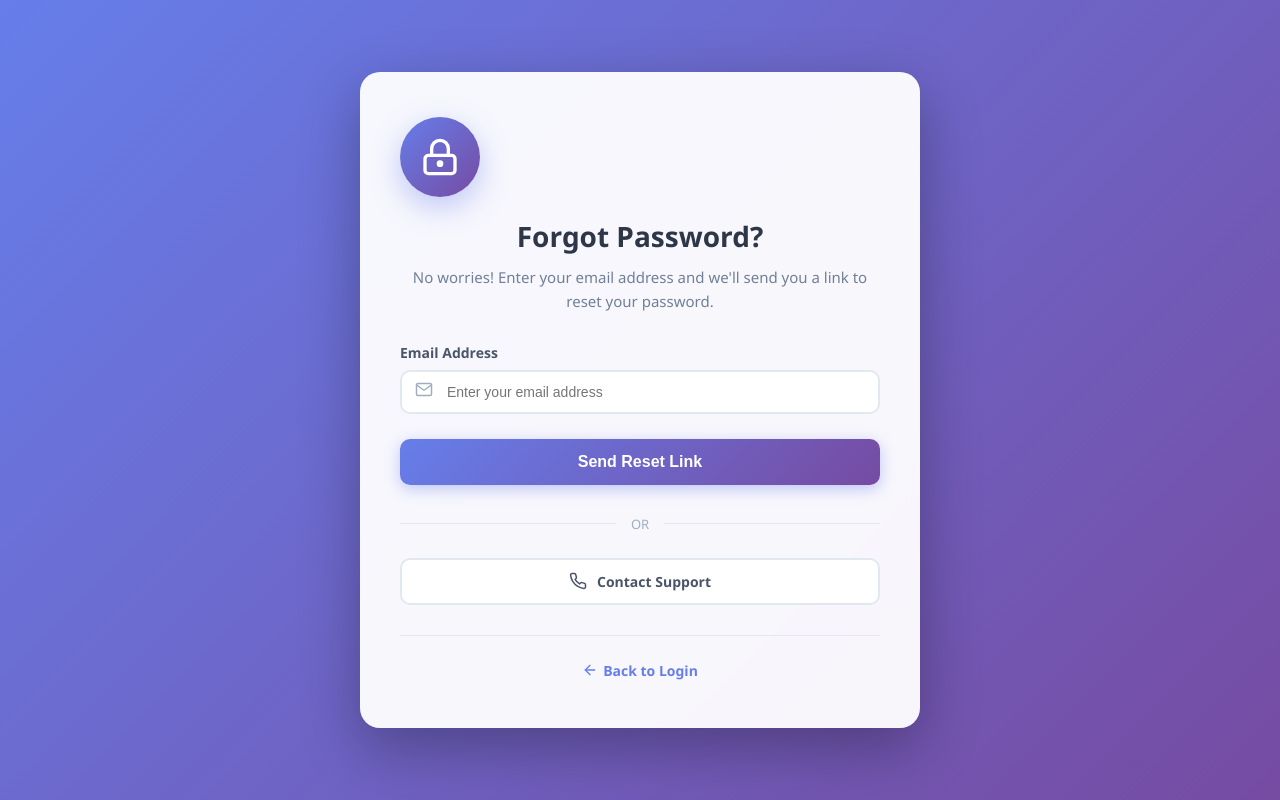
After one commit to AkshitaKhandelwal21/The_Wow_EventManagementSystem, a Django app: page /forgot-password/ in a window 1280 px wide. The commit adds this page. Run offline with Django 5.2, Linux system fonts and the light colour scheme.

Commit message:
Forgot password wip

```diff
--- a/accounts/forms.py
+++ b/accounts/forms.py
@@ -44,3 +44,7 @@ class RegistrationForm(UserCreationForm):
 class LoginForm(forms.Form):
     email = forms.CharField()
     password = forms.CharField(widget=forms.PasswordInput)
+
+
+class ForgotPasswordForm(forms.Form):
+    email = forms.CharField()
--- /dev/null
+++ b/accounts/templates/forgotPassword.html
@@ -0,0 +1,97 @@
+<!DOCTYPE html>
+<html lang="en">
+<head>
+    <meta charset="UTF-8">
+    <meta name="viewport" content="width=device-width, initial-scale=1.0">
+    <title>Forgot Password - EventHub</title>
+</head>
+<body style="margin: 0; padding: 0; font-family: 'Segoe UI', Tahoma, Geneva, Verdana, sans-serif; background: linear-gradient(135deg, #667eea 0%, #764ba2 100%); min-height: 100vh; display: flex; justify-content: center; align-items: center; padding: 20px; box-sizing: border-box;">
+
+    <div style="background: rgba(255, 255, 255, 0.95); border-radius: 20px; box-shadow: 0 20px 60px rgba(0, 0, 0, 0.3); max-width: 480px; width: 100%; padding: 45px 40px; backdrop-filter: blur(10px);">
+
+        <!-- Icon -->
+        <div style="text-align: center; margin-bottom: 30px;">
+            <div style="display: inline-block; background: linear-gradient(135deg, #667eea 0%, #764ba2 100%); width: 80px; height: 80px; border-radius: 50%; display: flex; align-items: center; justify-content: center; margin-bottom: 20px; box-shadow: 0 10px 30px rgba(102, 126, 234, 0.4);">
+                <svg width="40" height="40" viewBox="0 0 24 24" fill="none" stroke="white" stroke-width="2" stroke-linecap="round" stroke-linejoin="round">
+                    <rect x="3" y="11" width="18" height="11" rx="2" ry="2"></rect>
+                    <path d="M7 11V7a5 5 0 0 1 10 0v4"></path>
+                    <circle cx="12" cy="16" r="1" fill="white"></circle>
+                </svg>
+            </div>
+            <h1 style="margin: 0 0 10px; color: #2d3748; font-size: 28px; font-weight: 700;">Forgot Password?</h1>
+            <p style="margin: 0; color: #718096; font-size: 15px; line-height: 1.6;">No worries! Enter your email address and we'll send you a link to reset your password.</p>
+        </div>
+
+        <!-- Form -->
+        <form id="forgotPasswordForm" style="display: flex; flex-direction: column; gap: 25px;" onsubmit="handleSubmit(event)">
+
+            <!-- Email Input -->
+            <div>
+                <label style="display: block; margin-bottom: 8px; color: #4a5568; font-size: 14px; font-weight: 600;">Email Address</label>
+                <div style="position: relative;">
+                    <div style="position: absolute; left: 15px; top: 50%; transform: translateY(-50%); pointer-events: none;">
+                        <svg width="18" height="18" viewBox="0 0 24 24" fill="none" stroke="#a0aec0" stroke-width="2" stroke-linecap="round" stroke-linejoin="round">
+                            <path d="M4 4h16c1.1 0 2 .9 2 2v12c0 1.1-.9 2-2 2H4c-1.1 0-2-.9-2-2V6c0-1.1.9-2 2-2z"></path>
+                            <polyline points="22,6 12,13 2,6"></polyline>
+                        </svg>
+                    </div>
+                    <input type="email" name="email" id="emailInput" required style="width: 100%; padding: 12px 15px 12px 45px; border: 2px solid #e2e8f0; border-radius: 10px; font-size: 14px; transition: all 0.3s; box-sizing: border-box; outline: none;" onfocus="this.style.borderColor='#667eea'; this.style.boxShadow='0 0 0 3px rgba(102, 126, 234, 0.1)'" onblur="this.style.borderColor='#e2e8f0'; this.style.boxShadow='none'" placeholder="Enter your email address">
+                </div>
+            </div>
+
+            <!-- Submit Button -->
+            <button type="submit" id="submitBtn" style="width: 100%; padding: 14px; background: linear-gradient(135deg, #667eea 0%, #764ba2 100%); color: white; border: none; border-radius: 10px; font-size: 16px; font-weight: 600; cursor: pointer; transition: all 0.3s; box-shadow: 0 4px 15px rgba(102, 126, 234, 0.4);" onmouseover="this.style.transform='translateY(-2px)'; this.style.boxShadow='0 6px 20px rgba(102, 126, 234, 0.6)'" onmouseout="this.style.transform='translateY(0)'; this.style.boxShadow='0 4px 15px rgba(102, 126, 234, 0.4)'">
+                Send Reset Link
+            </button>
+        </form>
+
+        <!-- Success Message (Hidden by default) -->
+        <div id="successMessage" style="display: none; background: linear-gradient(135deg, rgba(16, 185, 129, 0.1) 0%, rgba(5, 150, 105, 0.1) 100%); border: 2px solid #10b981; border-radius: 12px; padding: 20px; margin-top: 25px; text-align: center;">
+            <div style="display: inline-block; background: #10b981; width: 50px; height: 50px; border-radius: 50%; display: flex; align-items: center; justify-content: center; margin-bottom: 15px;">
+                <svg width="24" height="24" viewBox="0 0 24 24" fill="none" stroke="white" stroke-width="3" stroke-linecap="round" stroke-linejoin="round">
+                    <polyline points="20 6 9 17 4 12"></polyline>
+                </svg>
+            </div>
+            <h3 style="margin: 0 0 8px; color: #059669; font-size: 18px; font-weight: 700;">Email Sent!</h3>
+            <p style="margin: 0; color: #047857; font-size: 14px; line-height: 1.6;">
+                We've sent a password reset link to <strong id="sentEmail"></strong>. Please check your inbox and spam folder.
+            </p>
+        </div>
+
+        <!-- Divider -->
+        <div style="display: flex; align-items: center; gap: 15px; margin: 30px 0 25px;">
+            <div style="flex: 1; height: 1px; background: #e2e8f0;"></div>
+            <span style="color: #a0aec0; font-size: 13px; font-weight: 500;">OR</span>
+            <div style="flex: 1; height: 1px; background: #e2e8f0;"></div>
+        </div>
+
+        <!-- Alternative Options -->
+        <div style="display: flex; flex-direction: column; gap: 12px;">
+            <a href="#" style="display: flex; align-items: center; justify-content: center; gap: 10px; padding: 12px; background: white; border: 2px solid #e2e8f0; border-radius: 10px; text-decoration: none; color: #4a5568; font-size: 14px; font-weight: 600; transition: all 0.3s;" onmouseover="this.style.borderColor='#667eea'; this.style.transform='translateY(-2px)'" onmouseout="this.style.borderColor='#e2e8f0'; this.style.transform='translateY(0)'">
+                <svg width="18" height="18" viewBox="0 0 24 24" fill="none" stroke="currentColor" stroke-width="2" stroke-linecap="round" stroke-linejoin="round">
+                    <path d="M22 16.92v3a2 2 0 0 1-2.18 2 19.79 19.79 0 0 1-8.63-3.07 19.5 19.5 0 0 1-6-6 19.79 19.79 0 0 1-3.07-8.67A2 2 0 0 1 4.11 2h3a2 2 0 0 1 2 1.72 12.84 12.84 0 0 0 .7 2.81 2 2 0 0 1-.45 2.11L8.09 9.91a16 16 0 0 0 6 6l1.27-1.27a2 2 0 0 1 2.11-.45 12.84 12.84 0 0 0 2.81.7A2 2 0 0 1 22 16.92z"></path>
+                </svg>
+                Contact Support
+            </a>
+        </div>
+
+        <!-- Back to Login -->
+        <div style="text-align: center; margin-top: 30px; padding-top: 25px; border-top: 1px solid #e2e8f0;">
+            <a href="#" style="color: #667eea; text-decoration: none; font-size: 14px; font-weight: 600; display: inline-flex; align-items: center; gap: 5px; transition: all 0.3s;" onmouseover="this.style.color='#764ba2'" onmouseout="this.style.color='#667eea'">
+                <svg width="16" height="16" viewBox="0 0 24 24" fill="none" stroke="currentColor" stroke-width="2" stroke-linecap="round" stroke-linejoin="round">
+                    <line x1="19" y1="12" x2="5" y2="12"></line>
+                    <polyline points="12 19 5 12 12 5"></polyline>
+                </svg>
+                Back to Login
+            </a>
+        </div>
+    </div>
+
+    <style>
+        @keyframes spin {
+            0% { transform: rotate(0deg); }
+            100% { transform: rotate(360deg); }
+        }
+    </style>
+</body>
+</html>
--- a/accounts/urls.py
+++ b/accounts/urls.py
@@ -9,4 +9,5 @@ urlpatterns = [
     path('verify/', views.VerifyEmailPageView.as_view(), name='verify-email'),
     path('resend-verification/', views.ResendVerificationLink.as_view(), name='resend-verification-link'),
     path('verify/<str:token>/', views.SendEmailVerificationView.as_view(), name='email-verification'),
+    path('forgot-password/', views.ForgotPasswordView.as_view(), name='forgot-password'),
 ]
--- a/accounts/views.py
+++ b/accounts/views.py
@@ -126,3 +126,7 @@ class LogoutView(LoginRequiredMixin ,TemplateView):
     def get(self, request, *args, **kwargs):
         logout(request)
         return redirect('login')
+
+
+class ForgotPasswordView(TemplateView):
+    template_name = 'forgotPassword.html'
```
Also changed, not shown: accounts/templates/login.html (+7 -1 lines).
